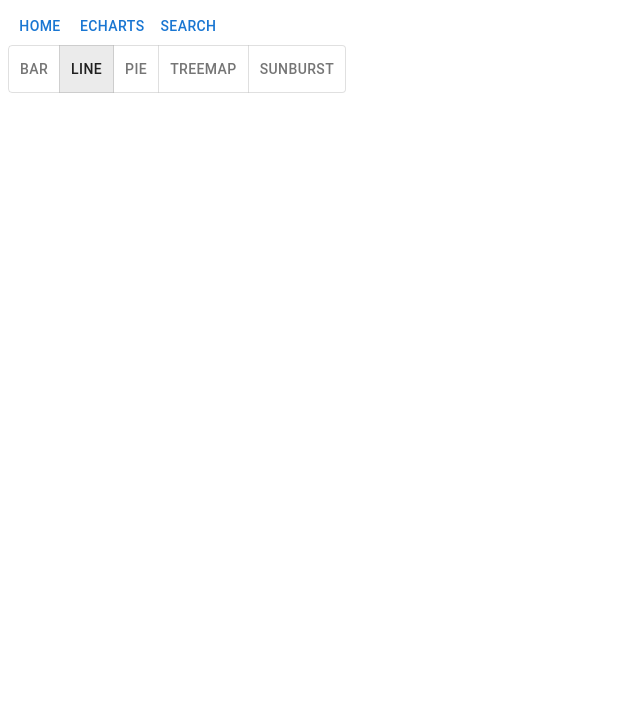
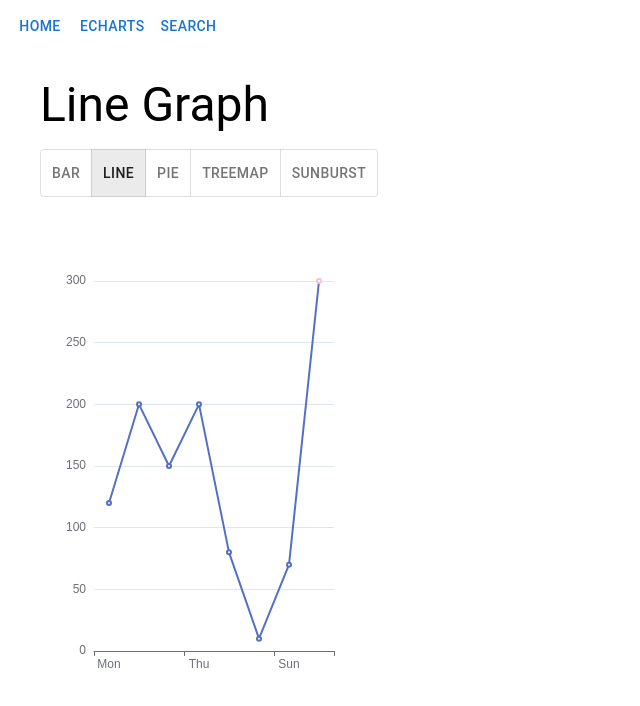
Before and after one commit to SuhyeonP/React-Chart, a React app: page /e-charts in a window 1280 px wide. Both pictures are taken after a click on the button "LINE". Shown: the top 706 px of the page, without its empty margins (0-640 px from the left). Built offline with nearby package versions, Linux system fonts and the light colour scheme.

Commit message:
:art: add line bar chart

```diff
--- a/package.json
+++ b/package.json
@@ -25,6 +25,8 @@
     "@emotion/styled": "^11.8.1",
     "@mui/material": "^5.8.0",
     "dotenv": "^16.0.0",
+    "echarts": "^5.3.2",
+    "echarts-for-react": "^3.0.2",
     "react": "^17.0.2",
     "react-dom": "^17.0.2",
     "react-router-dom": "^6.2.1"
--- /dev/null
+++ b/src/component/molecules/layout/ChartLayout.tsx
@@ -0,0 +1,13 @@
+import React from 'react';
+import { Grid } from '@mui/material';
+import { IChildren } from './index';
+
+const ChartLayout = ({ children }: IChildren): JSX.Element => {
+  return (
+    <Grid container m={2}>
+      {children}
+    </Grid>
+  );
+};
+
+export default ChartLayout;
--- /dev/null
+++ b/src/component/molecules/layout/InnerChartLayout.tsx
@@ -0,0 +1,13 @@
+import React from 'react';
+import { Grid } from '@mui/material';
+import { IChildren } from './index';
+
+const InnerChartLayout = ({ children }: IChildren): JSX.Element => {
+  return (
+    <Grid container p={3}>
+      {children}
+    </Grid>
+  );
+};
+
+export default InnerChartLayout;
--- /dev/null
+++ b/src/component/molecules/layout/index.ts
@@ -0,0 +1,10 @@
+import React from 'react';
+import BaseLayout from './BaseLayout';
+import ChartLayout from './ChartLayout';
+import InnerChartLayout from './InnerChartLayout';
+
+export { BaseLayout, ChartLayout, InnerChartLayout };
+
+export interface IChildren {
+  children: React.ReactNode;
+}
--- a/src/component/molecules/select/SelectChart.tsx
+++ b/src/component/molecules/select/SelectChart.tsx
@@ -1,5 +1,5 @@
 import React from 'react';
-import { ToggleButton, ToggleButtonGroup } from '@mui/material';
+import { Grid, ToggleButton, ToggleButtonGroup } from '@mui/material';
 
 interface IProps {
   selected: string;
@@ -11,6 +11,7 @@ interface IProps {
 
 const SelectChart = ({ selected, changeSelected }: IProps): JSX.Element => {
   return (
+    <Grid container>
       <ToggleButtonGroup value={selected} onChange={changeSelected} exclusive>
         <ToggleButton value="bar">Bar</ToggleButton>
         <ToggleButton value="line">Line</ToggleButton>
@@ -18,6 +19,7 @@ const SelectChart = ({ selected, changeSelected }: IProps): JSX.Element => {
         <ToggleButton value="treemap">Treemap</ToggleButton>
         <ToggleButton value="sunburst">Sunburst</ToggleButton>
       </ToggleButtonGroup>
+    </Grid>
   );
 };
 
--- /dev/null
+++ b/src/component/organism/echart/EBarLineChart.tsx
@@ -0,0 +1,27 @@
+import React from 'react';
+import ECharts, { EChartsOption } from 'echarts-for-react';
+import { barLine } from '~/src/util/graphData';
+import { BarOrLine } from '~/src/util/types';
+
+interface IProps {
+  type: BarOrLine;
+}
+
+const EBarLineChart = ({ type }: IProps): JSX.Element => {
+  const [option, setOption] = React.useState<EChartsOption>(barLine(type));
+
+  React.useEffect(() => {
+    setOption(barLine(type));
+  }, [type]);
+
+  return (
+    <>
+      <ECharts
+        option={option}
+        opts={{ renderer: 'canvas', width: 300, height: 500 }}
+      />
+    </>
+  );
+};
+
+export default EBarLineChart;
--- /dev/null
+++ b/src/component/organism/echart/index.ts
@@ -0,0 +1,3 @@
+import EBarLineChart from './EBarLineChart';
+
+export { EBarLineChart };
--- a/src/component/page/eChart/EChart.tsx
+++ b/src/component/page/eChart/EChart.tsx
@@ -1,20 +1,43 @@
 import React from 'react';
-import { Grid } from '@mui/material';
+import { Grid, Typography } from '@mui/material';
 import SelectChart from '~/src/component/molecules/select/SelectChart';
+import {
+  ChartLayout,
+  InnerChartLayout,
+} from '~/src/component/molecules/layout';
+import { EBarLineChart } from '~/src/component/organism/echart';
+import { BarOrLine } from '~/src/util/types';
 
 const EChart = (): JSX.Element => {
   const [chart, setChart] = React.useState('');
 
   const onChangeChart = React.useCallback(
     (e: React.MouseEvent<HTMLElement>, value: string) => {
-      setChart(value);
+      if (value === null) {
+        setChart('');
+      } else {
+        setChart(value);
+      }
     },
     [],
   );
 
   return (
-    <Grid container>
-      <SelectChart selected={chart} changeSelected={onChangeChart} />
+    <Grid container m={2}>
+      <ChartLayout>
+        <Grid container mb={2}>
+          <Typography variant="h3">
+            {chart === '' ? 'Select' : chart[0].toUpperCase() + chart.slice(1)}{' '}
+            Graph
+          </Typography>
+        </Grid>
+        <SelectChart selected={chart} changeSelected={onChangeChart} />
+        <InnerChartLayout>
+          {['bar', 'line'].indexOf(chart) !== -1 && (
+            <EBarLineChart type={chart as BarOrLine} />
+          )}
+        </InnerChartLayout>
+      </ChartLayout>
     </Grid>
   );
 };
--- a/src/router/Router.tsx
+++ b/src/router/Router.tsx
@@ -2,7 +2,7 @@ import React from 'react';
 import { Route, Routes } from 'react-router-dom';
 import App from '~/src/App';
 import { EChart } from '~/src/component/page';
-import BaseLayout from '~/src/component/molecules/layout/BaseLayout';
+import { BaseLayout } from '~/src/component/molecules/layout';
 
 const Router = (): JSX.Element => {
   return (
--- /dev/null
+++ b/src/util/graphData.ts
@@ -0,0 +1,58 @@
+import { EChartsOption } from 'echarts-for-react';
+
+export const barLine = (value: 'bar' | 'line'): EChartsOption => {
+  return {
+    xAxis: {
+      type: 'category',
+      data: ['Mon', 'Tue', 'Wed', 'Thu', 'Fri', 'Sat', 'Sun', 'SpecialItem'],
+    },
+    yAxis: {
+      type: 'value',
+    },
+    series: [
+      {
+        data: [
+          120,
+          200,
+          150,
+          200,
+          80,
+          10,
+          70,
+          {
+            value: '300',
+            itemStyle: {
+              color: 'pink',
+            },
+          },
+        ],
+        type: value,
+      },
+    ],
+  };
+};
+
+export const angleBarGraph = {
+  polar: {
+    radius: [30, '80%'],
+  },
+  angleAxis: {
+    max: 4,
+    startAngle: 75,
+  },
+  radiusAxis: {
+    type: 'category',
+    data: ['a', 'b', 'c', 'd'],
+  },
+  tooltip: {},
+  series: {
+    type: 'bar',
+    data: [2, 1.2, 2.4, 3.6],
+    coordinateSystem: 'polar',
+    label: {
+      show: true,
+      position: 'middle', // or 'start', 'insideStart', 'end', 'insideEnd'
+      formatter: '{b}: {c}',
+    },
+  },
+};
--- /dev/null
+++ b/src/util/types.ts
@@ -0,0 +1 @@
+export type BarOrLine = 'bar' | 'line';
```
Also changed, not shown: 1 other file (tests, documents, lock files or other folders). Lines whose indentation alone changed are shown as unchanged.
